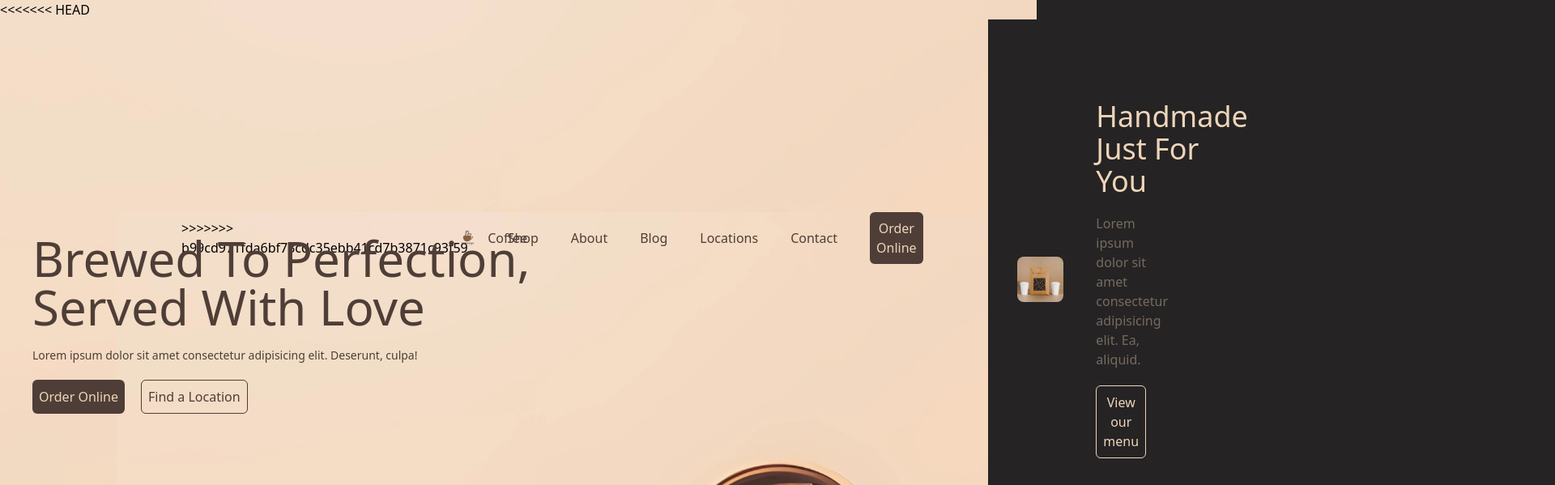
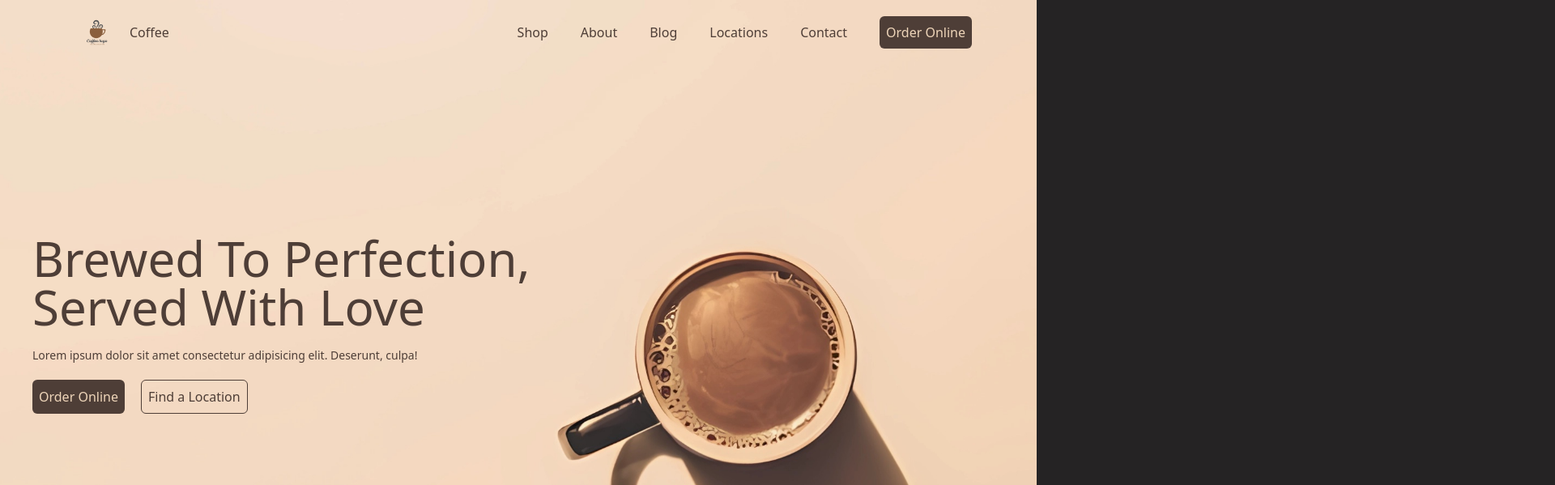
Before and after one commit to Manivolant/Coffee_website, a website: page index.html in a window 1280 px wide. Shown: the top 599 px of the page at 81% size, 1920 px wide, since content can reach past the window. Drawn offline with Linux system fonts and the light colour scheme.

Commit message:
bug fixed

```diff
--- a/index.html
+++ b/index.html
@@ -38,14 +38,9 @@
         <button class="bg-[#4e3e37] text-[#eed5b9] p-2 rounded-md cursor-pointer hover:opacity-75">Order Online</button>
     </div>
 
-<<<<<<< HEAD
     <div class="w-lvw h-lvh">
         <img src="./images/1000056894.jpg" class="absolute left-1/2 top-1/2 -translate-x-1/2 -translate-y-1/2 h-full w-full object-cover -z-20">
         <header id="header" class="flex justify-between items-center flex-row px-10 sm:px-20 z-50">
-=======
-    <div class="w-lvw h-lvh bg-[url(https://raw.githubusercontent.com/manivolant/coffee_website/main/images/1000056894.jpg)] bg-cover bg-center bg-no-repeat">
-        <header class="flex justify-between items-center flex-row px-10 sm:px-20">
->>>>>>> b99cd971fda6bf73cdc35ebb41cd7b3871c93f59
             <div class="flex flex-row justify-center items-center">
                 <img class="w-20 h-auto cursor-pointer hover:scale-150" src="./images/logo.png">
                 <span class="text-[#4e3e37] hidden sm:block">Coffee</span>
```
